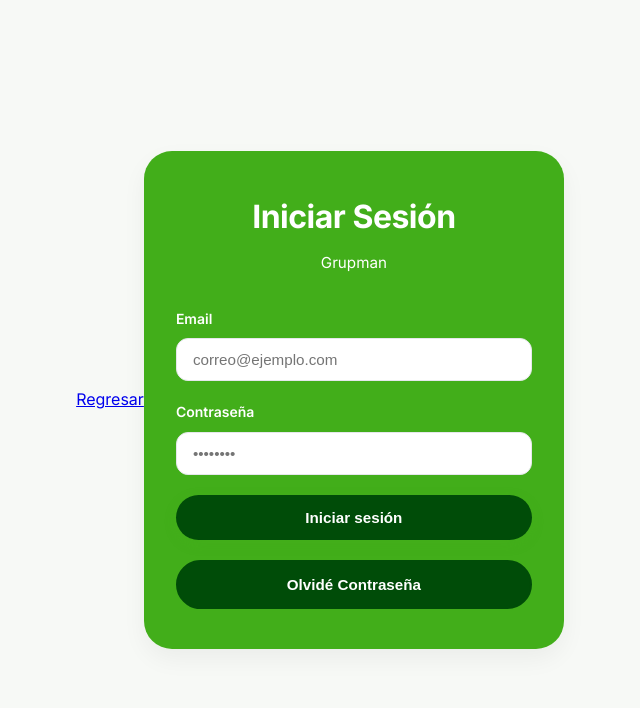
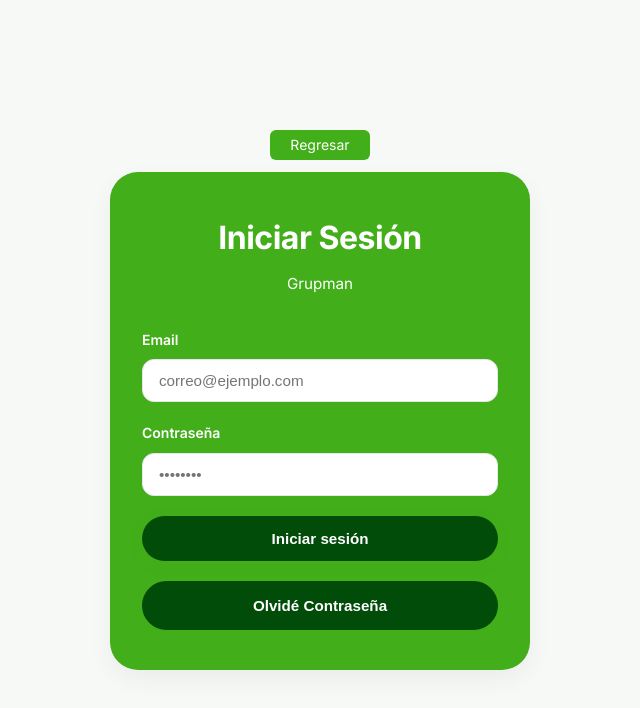
Before and after one commit to Jorgemercfa/Plataforma_web_Sistema_Control_Grupman, a Vue app: page /SignInAdmin in a window 1280 px wide. Shown: the top 708 px of the page, without its empty margins (320-960 px from the left). Built offline with nearby package versions, Linux system fonts and the light colour scheme.

Commit message:
improve_return_button_design

```diff
--- a/src/views/AdminViews/Sign-in-admin.vue
+++ b/src/views/AdminViews/Sign-in-admin.vue
@@ -18,7 +18,6 @@
   <div class="signin-page">
   <RouterLink to="/" class="return-main-view">Regresar</RouterLink>
     <div class="signin-card">
-
       <!-- Encabezado -->
       <div class="signin-header">
         <h1 class="signin-title">Iniciar Sesión</h1>
@@ -75,12 +74,27 @@
 /* Contenedor Principal con fondo suave */
 .signin-page {
   display: flex;
+  flex-direction: column;
   justify-content: center;
   align-items: center;
   min-height: 100vh;
   background-color: #f7f9f6; /* Fondo exterior suave */
   padding: 20px;
   font-family: 'Inter', system-ui, -apple-system, sans-serif;
+}
+
+.return-main-view {
+  display: inline-block;
+  font-size: 14px;
+  background-color: #42ae1a;
+  color: #ffffff;
+  text-decoration: none;
+  margin-bottom: 12px;
+  Width: 100px;
+  text-align: center;
+  height: 30px;
+  line-height: 30px;
+  border-radius: 6px;
 }
 
 /* Tarjeta Blanca Redondeada */
--- a/src/views/clientViews/Client-sign-in.vue
+++ b/src/views/clientViews/Client-sign-in.vue
@@ -16,11 +16,10 @@
 
 <template>
   <div class="signin-page">
+  <RouterLink to="/" class="return-main-view">Regresar</RouterLink>
     <div class="signin-card">
-
       <!-- Encabezado -->
       <div class="signin-header">
-      <RouterLink to="/" class="return-main-view">Regresar</RouterLink>
         <h1 class="signin-title">Iniciar Sesión Clientes</h1>
         <p class="signin-subtitle">Grupman</p>
       </div>
@@ -75,12 +74,27 @@
 /* Contenedor Principal con fondo suave */
 .signin-page {
   display: flex;
+  flex-direction: column;
   justify-content: center;
   align-items: center;
   min-height: 100vh;
   background-color: #f7f9f6; /* Fondo exterior suave */
   padding: 20px;
   font-family: 'Inter', system-ui, -apple-system, sans-serif;
+}
+
+.return-main-view {
+  display: inline-block;
+  font-size: 14px;
+  background-color: #42ae1a;
+  color: #ffffff;
+  text-decoration: none;
+  margin-bottom: 12px;
+  Width: 100px;
+  text-align: center;
+  height: 30px;
+  line-height: 30px;
+  border-radius: 6px;
 }
 
 /* Tarjeta Blanca Redondeada */
```
